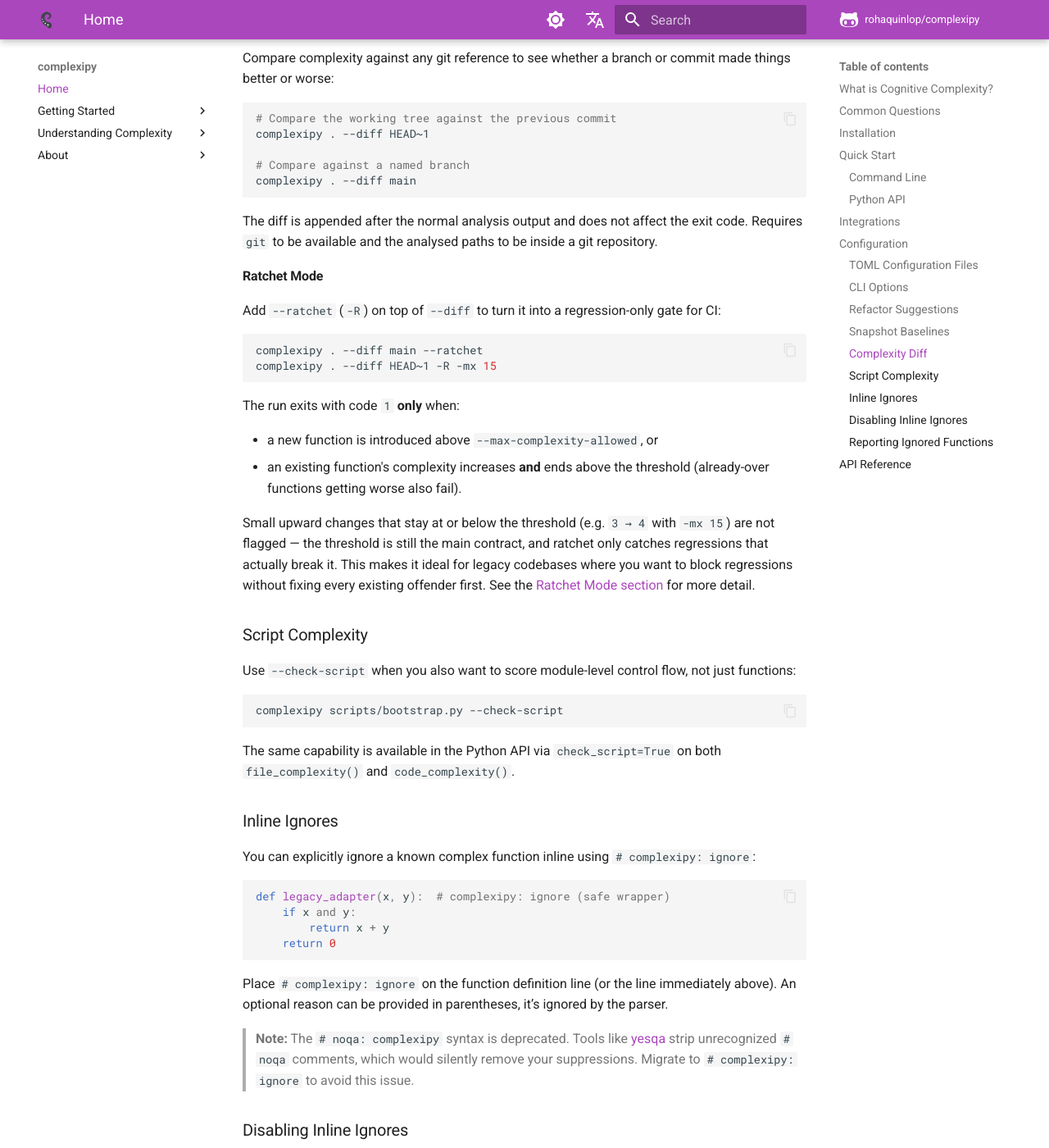
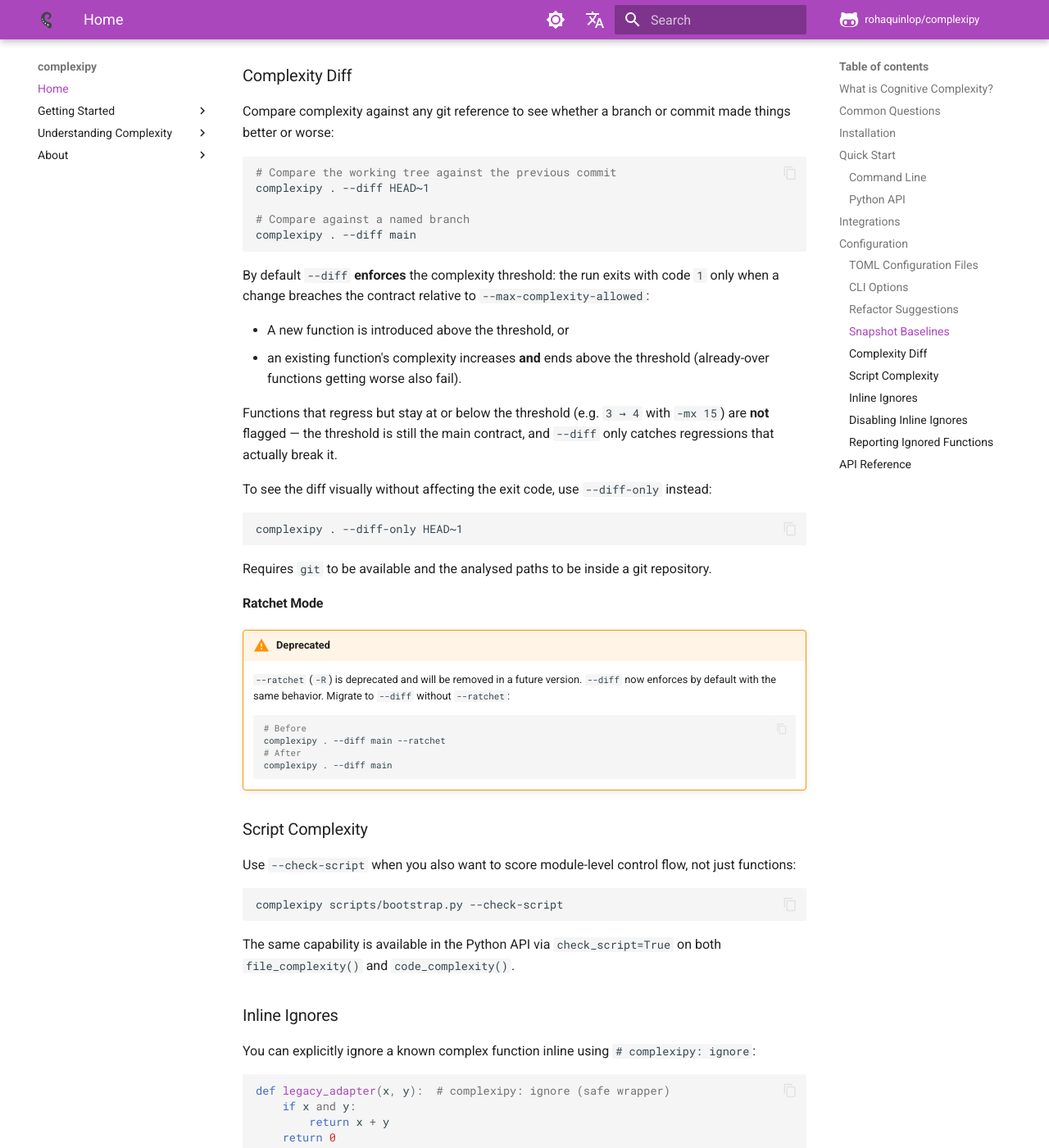
Before and after one commit to rohaquinlop/complexipy, an MkDocs documentation site: the page built from docs/index.md, in a window 1280 px wide and 1400 px high, scrolled down 6748 px. Shown: the whole window at 82% size. Built offline with MkDocs 1.6.1 and Material for MkDocs 9.7.7, drawn with Linux system fonts in a browser that asks for light colours; comment, search, counter and statistics services are not loaded; some of the changed text lies outside the part shown.

Commit message:
docs: update CLI docs for --diff/--diff-only API and --ratchet deprecation
- --diff now enforces by default (was visual-only)
- --diff-only is the new visual-only flag
- --ratchet is deprecated, --diff replaces it
- Update CLI options tables in all 5 doc files
- Update Complexity Diff sections with new behavior
- Replace Ratchet Mode sections with deprecation notices
- Update examples to use --diff without --ratchet

````diff
--- a/docs/index.md
+++ b/docs/index.md
@@ -213,32 +213,33 @@
 
 ### CLI Options
 
-| Flag                            | Description                                                                                                                                                                          | Default |
-| ------------------------------- | ------------------------------------------------------------------------------------------------------------------------------------------------------------------------------------ | ------- |
-| `--exclude`                     | Exclude glob patterns relative to each provided path. Use patterns like `tests/**` for directories or `src/legacy/file.py` for specific files.                                       |         |
-| `--max-complexity-allowed`      | Complexity threshold                                                                                                                                                                 | `15`    |
-| `--snapshot-create`             | Save the current violations above the threshold into `complexipy-snapshot.json`                                                                                                      | `false` |
-| `--snapshot-ignore`             | Skip comparing against the snapshot even if it exists                                                                                                                                | `false` |
-| `--failed`                      | Show only functions above the complexity threshold                                                                                                                                   | `false` |
-| `--suggest-refactors`           | Show deterministic Rust AST-based refactor plans in rich CLI output. Ignored by `--plain`                                                                                            | `false` |
-| `--color <auto\|yes\|no>`       | Use color                                                                                                                                                                            | `auto`  |
-| `--sort <asc\|desc\|file_name>` | Sort results                                                                                                                                                                         | `asc`   |
-| `--quiet`                       | Suppress output                                                                                                                                                                      | `false` |
-| `--ignore-complexity`           | Don't exit with error on threshold breach                                                                                                                                            | `false` |
-| `--version`                     | Show installed complexipy version and exit                                                                                                                                           | -       |
-| `--top <n>`                     | Show only the `n` most complex functions, globally sorted by complexity descending                                                                                                   | —       |
-| `--plain`                       | Emit plain text lines as `<path> <function> <complexity>`. Cannot be combined with `--quiet`                                                                                         | `false` |
-| `--output-format <format>`      | Select a machine-readable output format. Repeat the flag for multiple formats (`json`, `csv`, `gitlab`, `sarif`)                                                                     | —       |
-| `--output <path>`               | Write machine-readable output to a file or directory. Use a directory when emitting multiple formats                                                                                 | —       |
-| `--diff <ref>`                  | Show a complexity diff against a git reference (e.g. `HEAD~1`, `main`)                                                                                                               | —       |
-| `--ratchet`, `-R`               | With `--diff`, fail only when a change pushes a function above `--max-complexity-allowed` (or makes an already-over function worse). See [Ratchet Mode](usage-guide.md#ratchet-mode) | `false` |
-| `--check-script`                | Report module-level (script) complexity as a synthetic `<module>` entry                                                                                                              | `false` |
-| `--no-ignore`                   | Analyze every function, disregarding inline ignore comments (`# complexipy: ignore`, `# noqa: complexipy`)                                                                           | `false` |
-| `--report-ignored`              | List every file:line where an ignore comment suppresses a function. Prints even under `--quiet`                                                                                      | `false` |
-| `--output-json`                 | Deprecated alias for `--output-format json`                                                                                                                                          | `false` |
-| `--output-csv`                  | Deprecated alias for `--output-format csv`                                                                                                                                           | `false` |
-| `--output-gitlab`               | Deprecated alias for `--output-format gitlab`                                                                                                                                        | `false` |
-| `--output-sarif`                | Deprecated alias for `--output-format sarif`                                                                                                                                         | `false` |
+| Flag                            | Description                                                                                                                                                               | Default |
+| ------------------------------- | ------------------------------------------------------------------------------------------------------------------------------------------------------------------------- | ------- |
+| `--exclude`                     | Exclude glob patterns relative to each provided path. Use patterns like `tests/**` for directories or `src/legacy/file.py` for specific files.                            |         |
+| `--max-complexity-allowed`      | Complexity threshold                                                                                                                                                      | `15`    |
+| `--snapshot-create`             | Save the current violations above the threshold into `complexipy-snapshot.json`                                                                                           | `false` |
+| `--snapshot-ignore`             | Skip comparing against the snapshot even if it exists                                                                                                                     | `false` |
+| `--failed`                      | Show only functions above the complexity threshold                                                                                                                        | `false` |
+| `--suggest-refactors`           | Show deterministic Rust AST-based refactor plans in rich CLI output. Ignored by `--plain`                                                                                 | `false` |
+| `--color <auto\|yes\|no>`       | Use color                                                                                                                                                                 | `auto`  |
+| `--sort <asc\|desc\|file_name>` | Sort results                                                                                                                                                              | `asc`   |
+| `--quiet`                       | Suppress output                                                                                                                                                           | `false` |
+| `--ignore-complexity`           | Don't exit with error on threshold breach                                                                                                                                 | `false` |
+| `--version`                     | Show installed complexipy version and exit                                                                                                                                | -       |
+| `--top <n>`                     | Show only the `n` most complex functions, globally sorted by complexity descending                                                                                        | —       |
+| `--plain`                       | Emit plain text lines as `<path> <function> <complexity>`. Cannot be combined with `--quiet`                                                                              | `false` |
+| `--output-format <format>`      | Select a machine-readable output format. Repeat the flag for multiple formats (`json`, `csv`, `gitlab`, `sarif`)                                                          | —       |
+| `--output <path>`               | Write machine-readable output to a file or directory. Use a directory when emitting multiple formats                                                                      | —       |
+| `--diff <ref>`                  | Show a complexity diff against a git reference and enforce the threshold. Fails on regressions above `--max-complexity-allowed` (see [Complexity Diff](#complexity-diff)) | —       |
+| `--diff-only <ref>`             | Show a complexity diff visually without affecting the exit code (see [Complexity Diff](#complexity-diff))                                                                 | —       |
+| `--ratchet`, `-R`               | **Deprecated.** Use `--diff` instead, which now enforces by default                                                                                                       | `false` |
+| `--check-script`                | Report module-level (script) complexity as a synthetic `<module>` entry                                                                                                   | `false` |
+| `--no-ignore`                   | Analyze every function, disregarding inline ignore comments (`# complexipy: ignore`, `# noqa: complexipy`)                                                                | `false` |
+| `--report-ignored`              | List every file:line where an ignore comment suppresses a function. Prints even under `--quiet`                                                                           | `false` |
+| `--output-json`                 | Deprecated alias for `--output-format json`                                                                                                                               | `false` |
+| `--output-csv`                  | Deprecated alias for `--output-format csv`                                                                                                                                | `false` |
+| `--output-gitlab`               | Deprecated alias for `--output-format gitlab`                                                                                                                             | `false` |
+| `--output-sarif`                | Deprecated alias for `--output-format sarif`                                                                                                                              | `false` |
 
 Example:
 
@@ -302,23 +303,33 @@
 complexipy . --diff main
 ```
 
-The diff is appended after the normal analysis output and does not affect the exit code. Requires `git` to be available and the analysed paths to be inside a git repository.
+By default `--diff` **enforces** the complexity threshold: the run exits with code `1` only when a change breaches the contract relative to `--max-complexity-allowed`:
+
+- A new function is introduced above the threshold, or
+- an existing function's complexity increases **and** ends above the threshold (already-over functions getting worse also fail).
+
+Functions that regress but stay at or below the threshold (e.g. `3 → 4` with `-mx 15`) are **not** flagged — the threshold is still the main contract, and `--diff` only catches regressions that actually break it.
+
+To see the diff visually without affecting the exit code, use `--diff-only` instead:
+
+```bash
+complexipy . --diff-only HEAD~1
+```
+
+Requires `git` to be available and the analysed paths to be inside a git repository.
 
 #### Ratchet Mode
 
-Add `--ratchet` (`-R`) on top of `--diff` to turn it into a regression-only gate for CI:
+!!! warning "Deprecated"
 
-```bash
-complexipy . --diff main --ratchet
-complexipy . --diff HEAD~1 -R -mx 15
-```
+    `--ratchet` (`-R`) is deprecated and will be removed in a future version. `--diff` now enforces by default with the same behavior. Migrate to `--diff` without `--ratchet`:
 
-The run exits with code `1` **only** when:
-
-- a new function is introduced above `--max-complexity-allowed`, or
-- an existing function's complexity increases **and** ends above the threshold (already-over functions getting worse also fail).
-
-Small upward changes that stay at or below the threshold (e.g. `3 → 4` with `-mx 15`) are not flagged — the threshold is still the main contract, and ratchet only catches regressions that actually break it. This makes it ideal for legacy codebases where you want to block regressions without fixing every existing offender first. See the [Ratchet Mode section](usage-guide.md#ratchet-mode) for more detail.
+    ```bash
+    # Before
+    complexipy . --diff main --ratchet
+    # After
+    complexipy . --diff main
+    ```
 
 ### Script Complexity
 
````
Also changed, not shown: README.md (+39 -45 lines), docs/es/index.md (+49 -38 lines), docs/es/usage-guide.md (+20 -19 lines), docs/usage-guide.md (+20 -18 lines).
